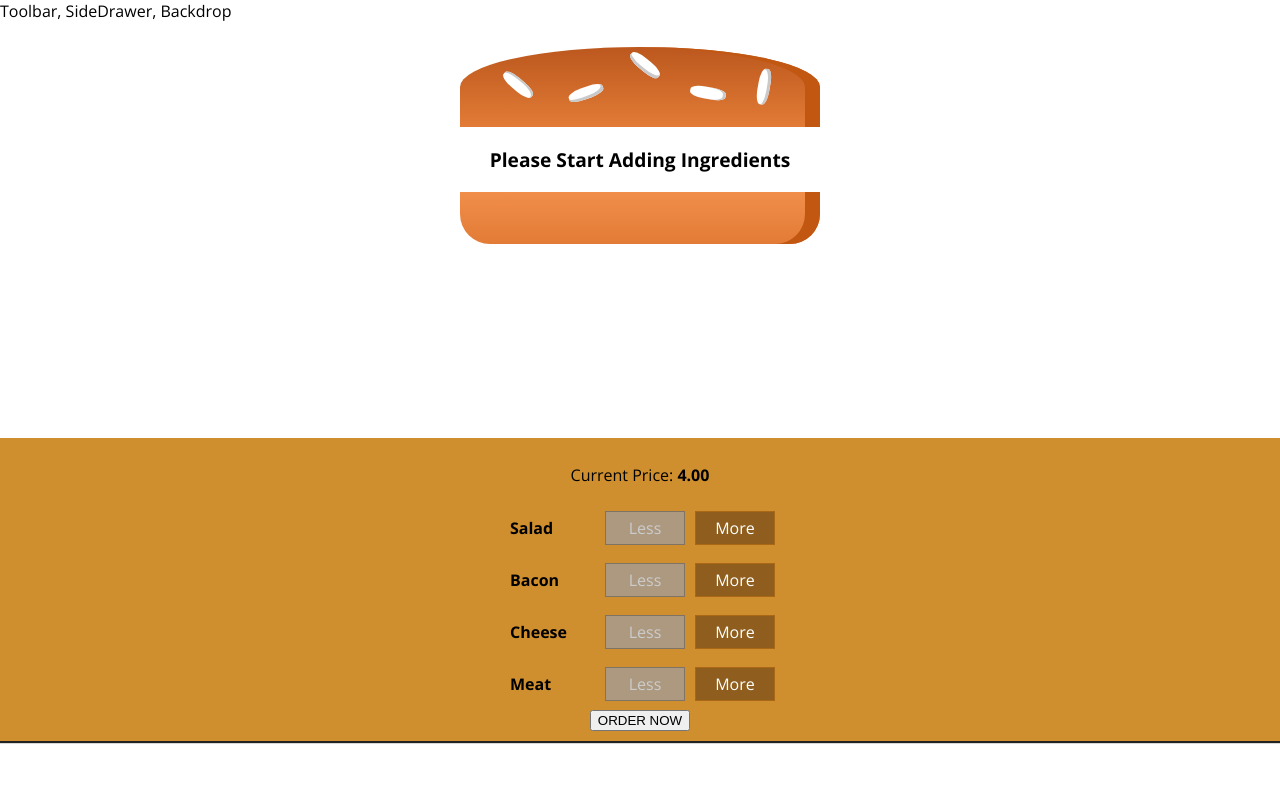
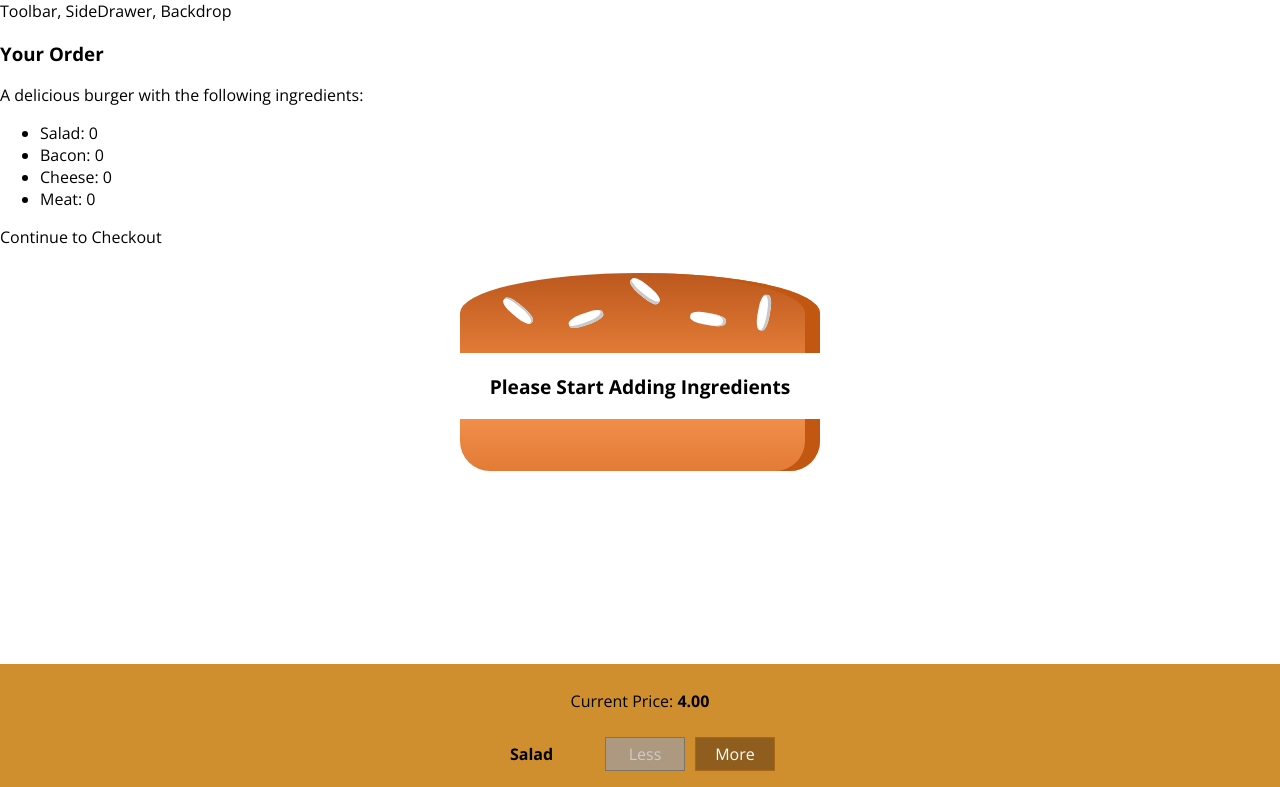
Before and after one commit to Ibabalola/burger-builder, a React app: page / in a window 1280 px wide. Shown: the top 787 px of the page. Built offline with nearby package versions, Linux system fonts and the light colour scheme.

Commit message:
Adding UI components

```diff
--- a/src/components/Burger/BuildControls/BuildControls.js
+++ b/src/components/Burger/BuildControls/BuildControls.js
@@ -22,6 +22,8 @@
                 disabled={props.disabled[ctrl.type]}
             />
         ))}
-        <button>ORDER NOW</button>
+        <button
+            className={styles.OrderButton}
+            disabled={!props.purchasable}>ORDER NOW</button>
     </div>
 );
--- /dev/null
+++ b/src/components/Burger/OrderSummary/OrderSummary.js
@@ -0,0 +1,23 @@
+import React from 'react';
+
+import Aux from '../../../hoc/Auxiliary';
+
+export default (props) => {
+    const ingredientSummary = Object.keys(props.ingredients)
+        .map(igKey => {
+            return (
+            <li key={igKey}>
+                <span style={{textTransform: 'capitalize'}}>{igKey}</span>: {props.ingredients[igKey]}
+            </li>);
+        });
+    return (
+        <Aux>
+            <h3>Your Order</h3>
+            <p>A delicious burger with the following ingredients:</p>
+            <ul>
+                {ingredientSummary}
+            </ul>
+            <p>Continue to Checkout</p>
+        </Aux>
+    );
+};
--- /dev/null
+++ b/src/components/UI/Modal/Modal.js
@@ -0,0 +1,9 @@
+import React from 'react';
+
+import styles from './modal.module.css';
+
+export default (props) => (
+    <div className={styles.Modal}>
+        {props.children}
+    </div>
+);
--- a/src/containers/BurgerBuilder/BurgerBuilder.js
+++ b/src/containers/BurgerBuilder/BurgerBuilder.js
@@ -3,6 +3,8 @@
 import Aux from '../../hoc/Auxiliary';
 import Burger from '../../components/Burger/Burger';
 import BuildControls from '../../components/Burger/BuildControls/BuildControls';
+import Modal from '../../components/UI/Modal/Modal';
+import OrderSummary from '../../components/Burger/OrderSummary/OrderSummary';
 
 const INGREDIENT_PRICES = {
     salad: 0.5,
@@ -24,7 +26,25 @@
             cheese: 0,
             meat: 0
         },
-        totalPrice: 4
+        totalPrice: 4,
+        purchasable: false
+    }
+
+    updatePurchaseState (ingredients) {
+        // const ingredients = {
+        //     ...this.state.ingredients
+        // };
+
+        // create an array of string entries
+        const sum = Object.keys(ingredients)
+            .map(igKey => {
+                return ingredients[igKey];
+            })
+            .reduce((sum, el) => {
+                return sum + el;
+            }, 0);
+
+        this.setState({purchasable: sum > 0});
     }
 
     addIngredientHandler = (type) => {
@@ -41,6 +61,7 @@
             totalPrice: newPrice,
             ingredients: updatedIngredients
         });
+        this.updatePurchaseState(updatedIngredients);
     }
 
     removeIngredientHandler = (type) => {
@@ -60,6 +81,7 @@
             totalPrice: newPrice,
             ingredients: updatedIngredients
         });
+        this.updatePurchaseState(updatedIngredients);
     }
 
     render () {
@@ -72,11 +94,15 @@
         // {salad: true, meat: false, ...}
         return (
             <Aux>
+                <Modal>
+                    <OrderSummary ingredients={this.state.ingredients} />
+                </Modal>
                 <Burger ingredients={this.state.ingredients}/>
                 <BuildControls
                     addIngredient={this.addIngredientHandler}
                     removeIngredient={this.removeIngredientHandler}
                     disabled={disabledInfo}
+                    purchasable={this.state.purchasable}
                     price={this.state.totalPrice}
                 />
             </Aux>
```
Also changed, not shown: src/components/UI/Backdrop/Backdrop.js (added), src/components/UI/Modal/modal.module.css (added).
